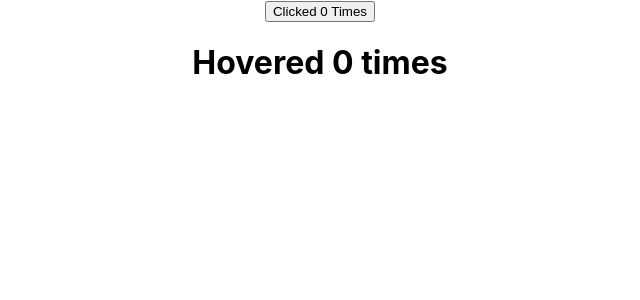
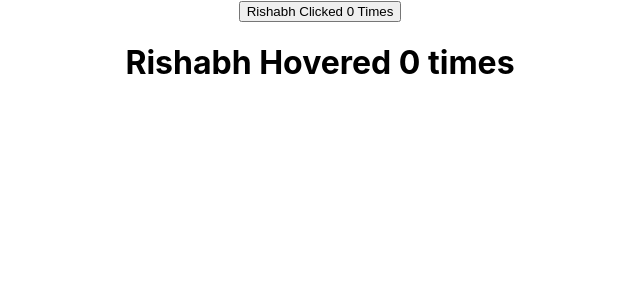
Before and after one commit to rishabhjaiswal155/React, a React (Create React App) app: page / in a window 1280 px wide. Shown: the top 300 px of the page, without its empty margins (320-960 px from the left). Built offline with nearby package versions, Linux system fonts and the light colour scheme.

Commit message:
passing remaining props using spread operator and passing parameters in HOC

```diff
--- a/src/App.js
+++ b/src/App.js
@@ -95,8 +95,8 @@ function App() {
 <ErrorBoundary>
 <Hero heroName="Joker"></Hero>
 </ErrorBoundary> */}
-<ClickCount/>
-<HoverCount/>
+<ClickCount name="Rishabh"/>
+<HoverCount name="Rishabh"/>
      </div>
   );
 }
--- a/src/components/ClickCount.js
+++ b/src/components/ClickCount.js
@@ -4,9 +4,9 @@ class ClickCount extends Component {
   render() {
     const {count,incrementCount} =this.props
     return (
-      <button onClick={incrementCount}> Clicked {count} Times</button>
+      <button onClick={incrementCount}>{this.props.name} Clicked {count} Times</button>
        )
   }
 }
 
-export default withCounter(ClickCount)
+export default withCounter(ClickCount,5)
--- a/src/components/HoverCount.js
+++ b/src/components/HoverCount.js
@@ -4,9 +4,9 @@ class HoverCount extends Component {
   render() {
     const {count,incrementCount}=this.props
     return (
-      <h1 onMouseOver={incrementCount}>Hovered {count} times</h1>
+      <h1 onMouseOver={incrementCount}>{this.props.name} Hovered {count} times</h1>
         )
   }
 }
 
-export default withCounter(HoverCount)
+export default withCounter(HoverCount,10)
--- a/src/components/withCounter.js
+++ b/src/components/withCounter.js
@@ -1,5 +1,5 @@
 import React from "react";
-const withCounter =( WrappedComponent) =>{
+const withCounter =( WrappedComponent,incrementNumber) =>{
     class withCounter extends React.Component{
         constructor(props) {
             super(props)
@@ -10,14 +10,15 @@ const withCounter =( WrappedComponent) =>{
 
           incrementCount = () => {
               this.setState(prevState=>{
-                  return {count : prevState.count+1
+                  return {count : prevState.count+incrementNumber
                   }
               })
 
           }
         render(){
+            console.log(this.props.name)
             return(
-                <WrappedComponent count={this.state.count} incrementCount={this.incrementCount}/>
+                <WrappedComponent count={this.state.count} incrementCount={this.incrementCount} {...this.props}/>
             )
         }
     }
```
